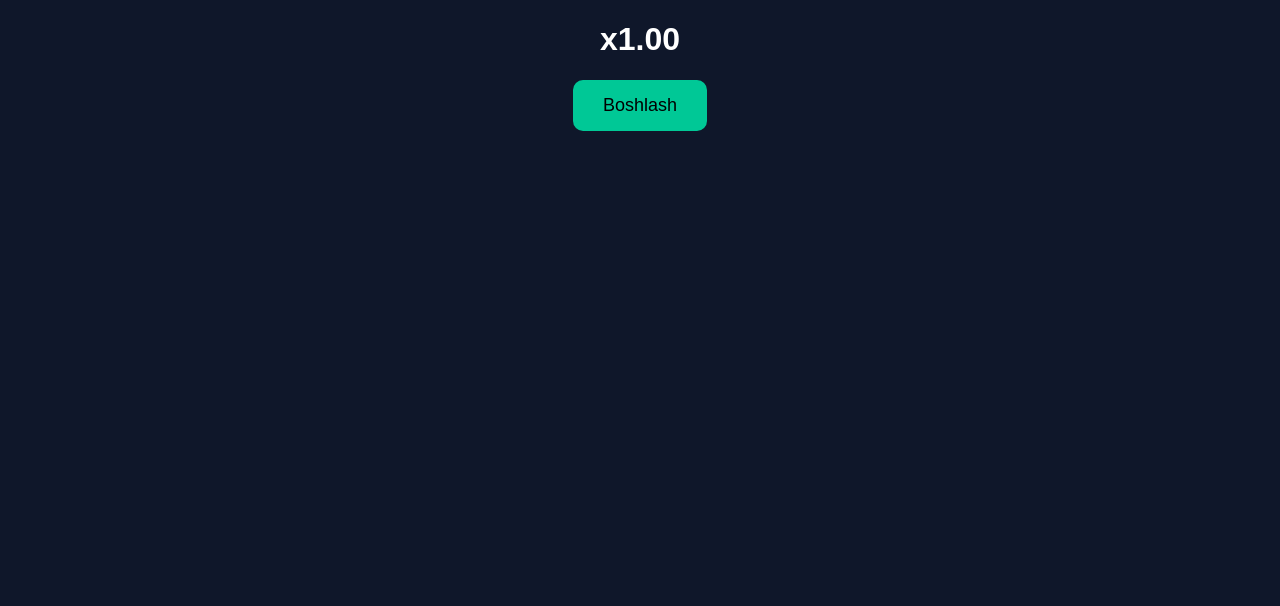
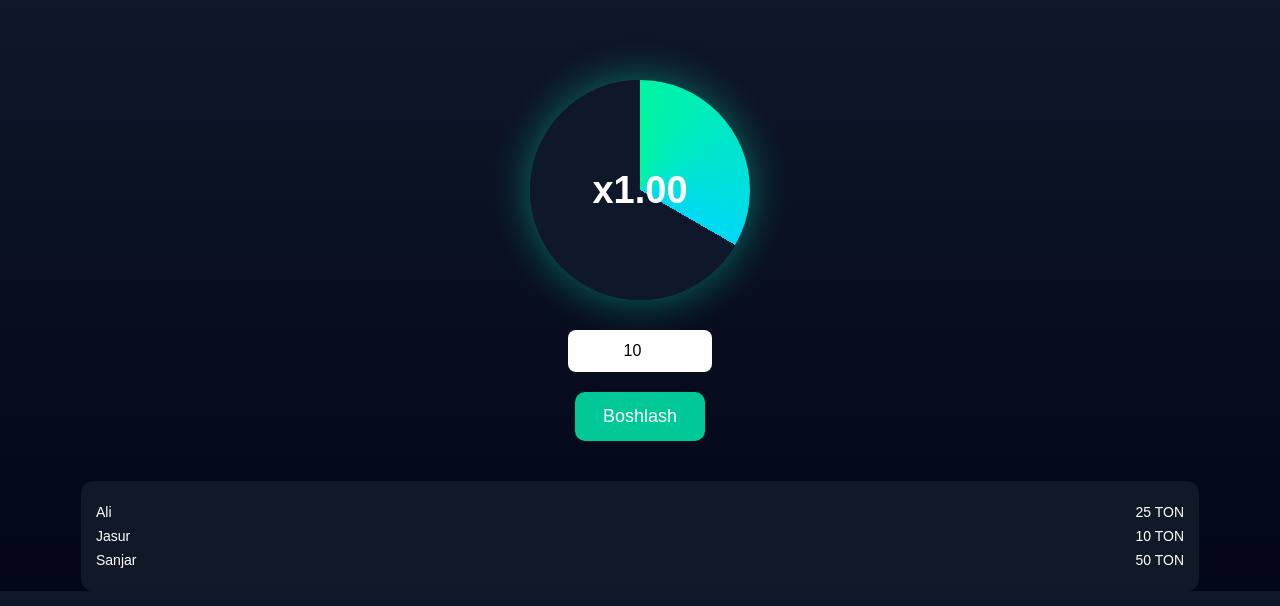
Before and after one commit to bayonovabdumalik677-jpg/telegram-game, a plain HTML site: page index.html in a window 1280 px wide. Drawn offline with Linux system fonts and the light colour scheme.

Commit message:
Update game title and enhance styling and logic

```diff
--- a/index.html
+++ b/index.html
@@ -2,32 +2,117 @@
 <html>
 <head>
 <meta name="viewport" content="width=device-width, initial-scale=1.0">
-<title>Crash Game</title>
+<title>Bayonov Kazino</title>
 <style>
-body { background:#0f172a; color:white; text-align:center; font-family:sans-serif; }
-button { padding:15px 30px; font-size:18px; background:#00c896; border:none; border-radius:10px; }
+body{
+  margin:0;
+  background:linear-gradient(180deg,#0f172a,#020617);
+  font-family:sans-serif;
+  color:white;
+  text-align:center;
+}
+
+.container{
+  padding-top:60px;
+}
+
+.circle{
+  width:220px;
+  height:220px;
+  border-radius:50%;
+  margin:20px auto;
+  background:conic-gradient(#00f5a0 0deg,#00d9f5 120deg,#0f172a 120deg);
+  display:flex;
+  align-items:center;
+  justify-content:center;
+  box-shadow:0 0 40px rgba(0,255,200,0.4);
+}
+
+.multiplier{
+  font-size:38px;
+  font-weight:bold;
+}
+
+.bet-box{
+  margin-top:30px;
+}
+
+input{
+  padding:12px;
+  border-radius:8px;
+  border:none;
+  width:120px;
+  text-align:center;
+  font-size:16px;
+}
+
+button{
+  padding:14px 28px;
+  margin-top:20px;
+  border:none;
+  border-radius:10px;
+  background:#00c896;
+  color:white;
+  font-size:18px;
+}
+
+.players{
+  margin-top:40px;
+  background:#111827;
+  padding:15px;
+  border-radius:12px;
+  width:85%;
+  margin-left:auto;
+  margin-right:auto;
+}
+
+.player{
+  display:flex;
+  justify-content:space-between;
+  margin:8px 0;
+  font-size:14px;
+}
 </style>
 </head>
 <body>
 
-<h1 id="multiplier">x1.00</h1>
-<button onclick="startGame()">Boshlash</button>
+<div class="container">
+
+<div class="circle">
+  <div class="multiplier" id="multi">x1.00</div>
+</div>
+
+<div class="bet-box">
+  <input type="number" id="bet" value="10">
+  <br>
+  <button onclick="startGame()">Boshlash</button>
+</div>
+
+<div class="players">
+  <div class="player"><span>Ali</span><span>25 TON</span></div>
+  <div class="player"><span>Jasur</span><span>10 TON</span></div>
+  <div class="player"><span>Sanjar</span><span>50 TON</span></div>
+</div>
+
+</div>
 
 <script>
-let running = false;
+let running=false;
 
-function startGame() {
-  if(running) return;
-  running = true;
-  let value = 1;
-  let interval = setInterval(() => {
-    value += 0.1;
-    document.getElementById("multiplier").innerText = "x" + value.toFixed(2);
-    if(value > Math.random()*5) {
-      clearInterval(interval);
-      running = false;
-    }
-  }, 100);
+function startGame(){
+ if(running) return;
+ running=true;
+ let value=1;
+ let crash=Math.random()*5+1;
+ let interval=setInterval(()=>{
+   value+=0.05;
+   document.getElementById("multi").innerText="x"+value.toFixed(2);
+   if(value>=crash){
+     clearInterval(interval);
+     running=false;
+     alert("CRASH! x"+value.toFixed(2));
+   }
+ },50);
 }
 </script>
 
```
